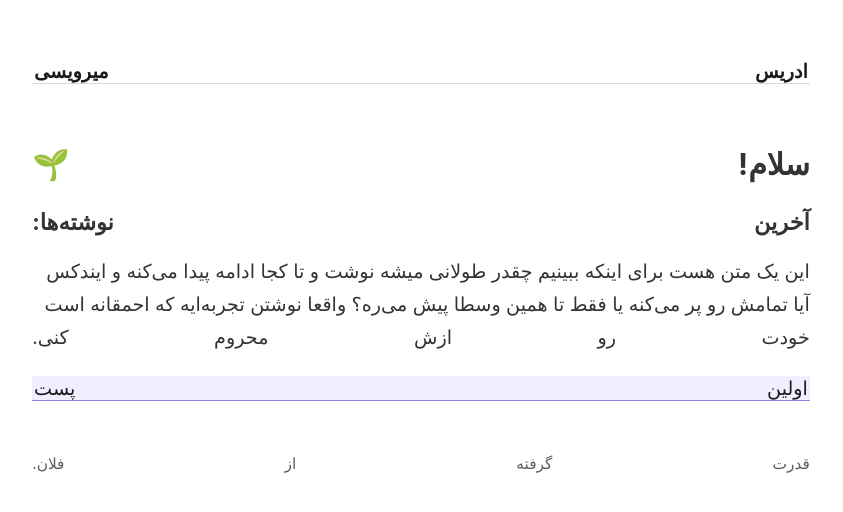
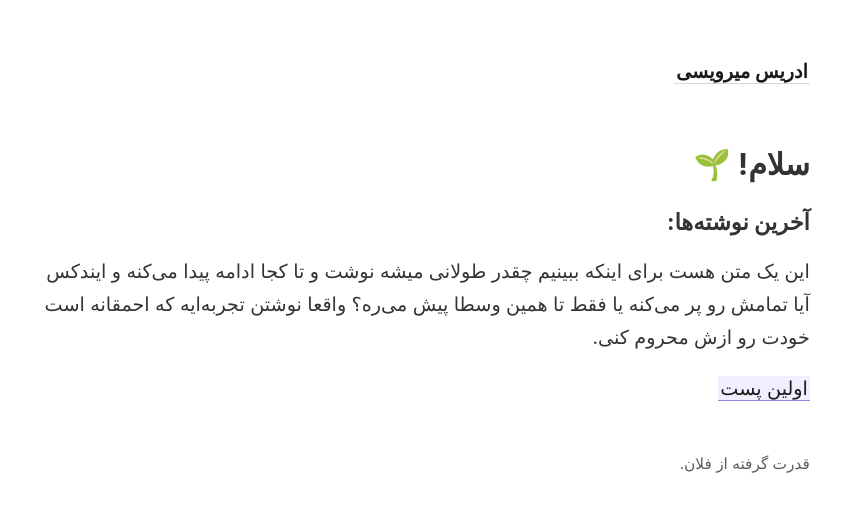
Before and after one commit to edrissss/digital-garden, a Jekyll site: the page built from _pages/index.md, in a window 1280 px wide. Shown: the top 512 px of the page, without its empty margins (292-1135 px from the left). Built offline with Jekyll 4.4.1, drawn with Linux system fonts in a browser that asks for light colours; some web fonts are replaced.

Commit message:
برگردوندن به وضعیت قبلی

```diff
--- a/_sass/_style.scss
+++ b/_sass/_style.scss
@@ -86,7 +86,6 @@ body {
   color: $color-text;
   font-size: 1.1rem;
   max-width: 40.5em;
-  text-align-last: justify;
 
   @media (min-width: 820px) {
     font-size: 1.2rem;
```
